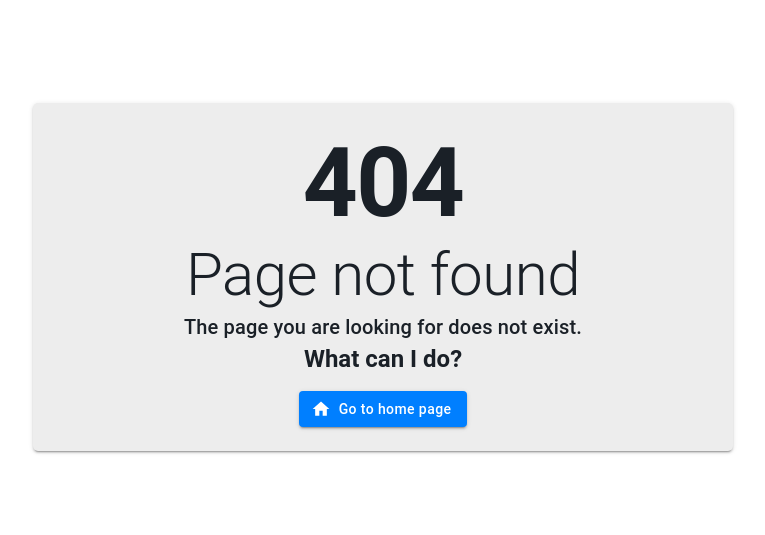
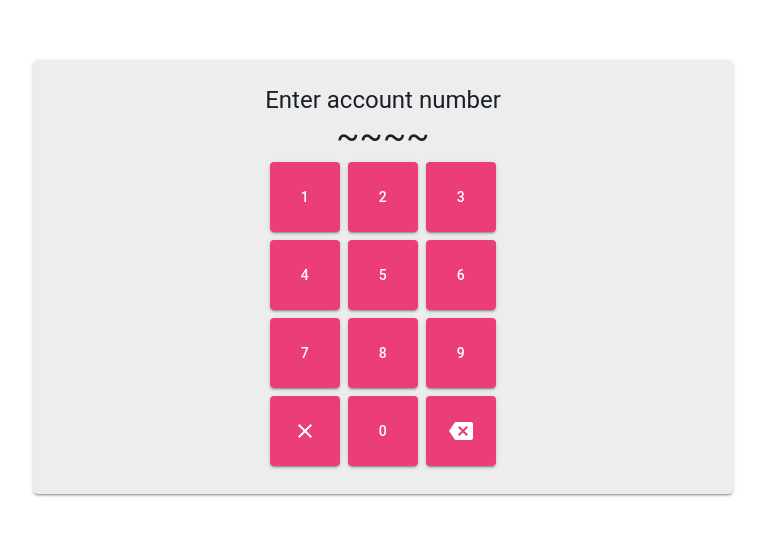
Before and after one commit to JsMarenco/atm, a React (Create React App) app: page /make-deposit in a window 1280 px wide. Before the commit this address had no page. Shown: the part 123-658 px from the top of the page, without its empty margins (257-1022 px from the left). Built offline with nearby package versions, Linux system fonts and the light colour scheme.

Commit message:
Make deposit was add

```diff
--- a/src/components/contants/messages.ts
+++ b/src/components/contants/messages.ts
@@ -1,3 +1,7 @@
 export const WRONGE_PIN = "Wrong PIN"
 export const WRONG_PIN_DESCRIPTION = "Please enter the correct PIN"
 export const PIN_NOT_MATCH = "PINs not match"
+
+// Make deposit message
+export const ERROR_LARGE_AMOUNT = "Large amount, please enter smaller amount, or contact to admin"
+export const ERROR_LARGE_AMOUNT_DESCRIPTION = "Please enter smaller amount"
--- a/src/index.tsx
+++ b/src/index.tsx
@@ -10,6 +10,7 @@ import Balance from "./pages/Balance"
 import NotFound from "./pages/NotFound"
 import ChangePin from "./pages/ChangePin"
 import Operations from "./pages/Operations"
+import MakeDeposit from "./pages/MakeDeposit"
 
 // styles
 import "./styles/main.css"
@@ -30,7 +31,7 @@ const ATM = () => {
           <Route path="/menu/" element={<Menu />} />
 
           <Route path="/pin/change/" element={<ChangePin />} />
-
+          <Route path="/make-deposit/" element={<MakeDeposit />} />
           <Route path="/balance/" element={<Balance />} />
 
           <Route path="/operation/:result" element={<Operations />} />
--- /dev/null
+++ b/src/pages/MakeDeposit/index.tsx
@@ -0,0 +1,176 @@
+import React, { useContext, useEffect, useState } from "react"
+import { Box, Typography, Button, Stack } from "@mui/material"
+import { mainContainerStyle, centeredContainerStyle } from "../../styles/containers"
+import { changeTitle } from "../../utils"
+import NumPad from "../../components/NumPad"
+import { NumPadContext } from "../../context/NumPadContext"
+import NavigateNextIcon from "@mui/icons-material/NavigateNext"
+import { ERROR_LARGE_AMOUNT, ERROR_LARGE_AMOUNT_DESCRIPTION } from "../../components/contants/messages"
+import { MessageContext } from "../../context/MessageContext"
+import { useNavigate } from "react-router-dom"
+import DoneIcon from "@mui/icons-material/Done"
+import CloseIcon from "@mui/icons-material/Close"
+
+export default function MakeDeposit() {
+  const {
+    numPadValue,
+    handleNumPadInstructions,
+    handleNumPadMessage,
+    handleNumPadShowValue,
+    handleNumPadClear,
+  } = useContext(NumPadContext)
+
+  const {
+    handleMessage,
+  } = useContext(MessageContext)
+
+  const navigate = useNavigate()
+
+  const [step, setStep] = useState("acc-to-deposit")
+  const [amount, setAmount] = useState("")
+  const [account, setAccount] = useState("")
+  const [depositConfirmation, setDepositConfirmation] = useState(false)
+
+  useEffect(() => { changeTitle("Make Deposit"), handleNumPadShowValue("show") }, [])
+
+  useEffect(() => {
+    if (step === "acc-to-deposit") {
+      handleNumPadInstructions("Enter account number")
+    } else if (step === "amount-to-deposit") {
+      handleNumPadInstructions("Enter amount to deposit")
+    } else if (step === "confirm-deposit") {
+      handleNumPadInstructions("Confirm deposit")
+    }
+
+    if (step === "acc-to-deposit" && numPadValue.length === 6) {
+      setStep("amount-to-deposit")
+      setAccount(numPadValue)
+      handleNumPadClear()
+    } else if (step === "amount-to-deposit") {
+      depositConfirmation && (setStep("confirm-deposit"), handleNumPadClear())
+
+      if (numPadValue.length > 5) {
+        setAmount("")
+        handleNumPadClear()
+        handleMessage(ERROR_LARGE_AMOUNT, "error")
+        handleNumPadMessage(ERROR_LARGE_AMOUNT_DESCRIPTION)
+      } else {
+        setAmount(numPadValue)
+      }
+    }
+  }, [step, numPadValue])
+
+  const cancelDeposit = () => {
+    handleNumPadShowValue("hide")
+    handleNumPadClear()
+    setAmount("")
+    setAccount("")
+    setDepositConfirmation(false)
+    navigate("/operation/canceled/")
+  }
+
+  const confirmDeposit = () => {
+    setDepositConfirmation(true)
+    handleNumPadShowValue("hide")
+    navigate("/operation/success/")
+    handleNumPadClear()
+  }
+
+  return (
+    <>
+      <Box
+        sx={mainContainerStyle}
+      >
+        <Box
+          sx={centeredContainerStyle}
+        >
+          {
+            depositConfirmation ? (
+              <>
+                <Typography
+                  variant="h5"
+                  color="text.primary"
+                  align="center"
+                >
+                  Account owner
+                </Typography>
+
+                <Typography
+                  variant="h3"
+                  color="text.primary"
+                  align="center"
+                >
+                  Jose Daniel Ramirez Perez
+                </Typography>
+
+                <Typography
+                  variant="h5"
+                  color="text.primary"
+                  align="center"
+                >
+                  Are you sure?
+                </Typography>
+
+                <Typography
+                  variant="h6"
+                  color="text.primary"
+                  align="center"
+                >
+                  You are about to deposit ${amount} to account {account}
+                </Typography>
+
+                <Stack
+                  spacing={2}
+                  justifyContent="center"
+                  alignItems="center"
+                  direction="row"
+                >
+                  <Button
+                    variant="contained"
+                    color="primary"
+                    startIcon={<DoneIcon />}
+                    onClick={confirmDeposit}
+                  >
+                    Yes, I am sure
+                  </Button>
+
+                  <Button
+                    variant="contained"
+                    color="primary"
+                    startIcon={<CloseIcon />}
+                    onClick={cancelDeposit}
+                  >
+                    No, take me back
+                  </Button>
+                </Stack>
+              </>
+            ) : (
+              <>
+                <NumPad />
+
+                {
+                  step === "amount-to-deposit" && (
+                    <Button
+                      variant="contained"
+                      color="primary"
+                      onClick={() => {
+                        setStep("comfirm-deposit")
+                        handleNumPadClear()
+                        setDepositConfirmation(true)
+                      }}
+                      sx={{ mt: 1, }}
+                      endIcon={<NavigateNextIcon />}
+                      disabled={amount === ""}
+                    >
+                      Next
+                    </Button>
+                  )
+                }
+              </>
+            )
+          }
+        </Box>
+      </Box>
+    </>
+  )
+}
--- a/src/routes/ButtonRoutes.tsx
+++ b/src/routes/ButtonRoutes.tsx
@@ -24,10 +24,10 @@ export default function ButtonRoutes() {
       }
     },
     {
-      label: "Make a Deposit",
+      label: "Make Deposit",
       icon: <ArrowCircleUpOutlinedIcon sx={iconStyle} />,
       onClick: () => {
-        navigate("/make-a-deposit/")
+        navigate("/make-deposit/")
       }
     },
     {
```
